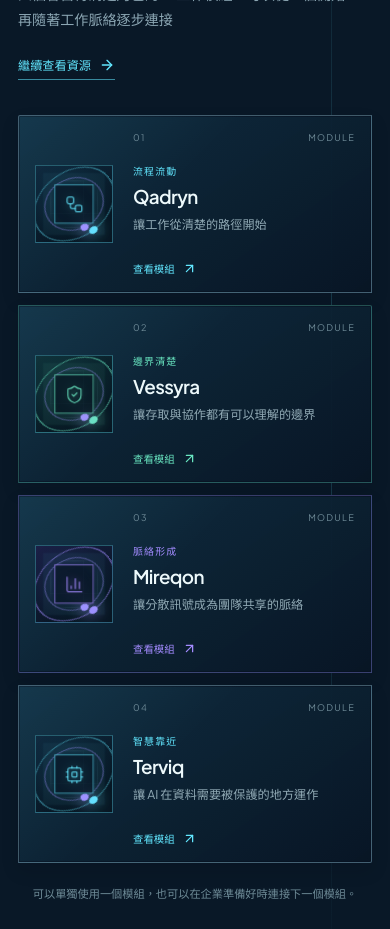
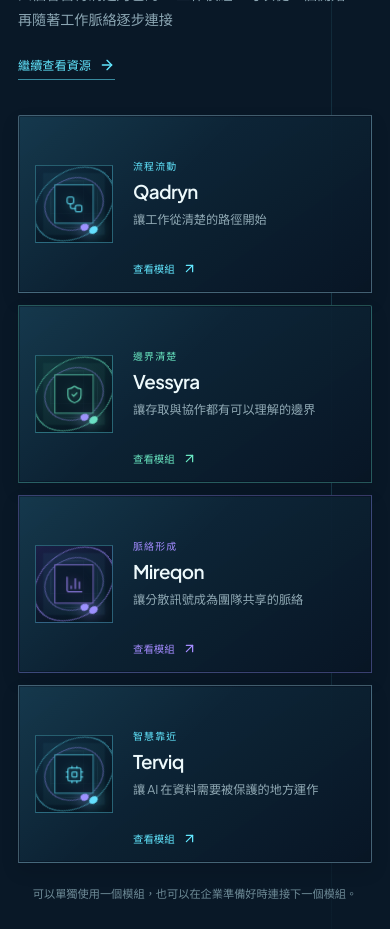
Before and after one commit to k129453497-byte/eryndex-tactile-systems, a React (Vite) app in the folder client/: page / in a window 390 px wide. Shown: the part 4900-5829 px from the top of the page. Built offline with nearby package versions, Linux system fonts and the light colour scheme.

Commit message:
remove module numbering from solution blocks

```diff
--- a/client/src/index.css
+++ b/client/src/index.css
@@ -609,7 +609,6 @@ html, body, button, input, select, textarea { font-family: var(--font-ui); }
 .solution-module::after { content: ""; position: absolute; top: 50%; right: -15px; width: 15px; height: 1px; background: rgba(98,231,255,.45); box-shadow: 0 0 9px rgba(98,231,255,.35); }
 .solution-module:last-child::after { display: none; }
 .solution-module:hover { border-color: rgba(98,231,255,.72); background: linear-gradient(145deg, rgba(21,64,83,.98), rgba(8,22,37,.98)); transform: translateY(-7px); }
-.solution-module-meta { position: relative; z-index: 2; display: flex; justify-content: space-between; color: #6d8996; font: .57rem "Plus Jakarta Sans", sans-serif; letter-spacing: .14em; }
 .solution-module-icon { position: relative; z-index: 2; display: block; width: 142px; height: 142px; flex: 0 0 auto; margin: 28px auto 22px; overflow: hidden; border: 1px solid rgba(98,231,255,.34); }
 .solution-module-icon::after { content: ""; position: absolute; z-index: 4; top: 50%; left: -10px; width: 20px; height: 1px; background: var(--cyan); box-shadow: 0 0 8px var(--cyan); }
 .solution-module-icon .solution-icon-orbit { width: 116px; height: 116px; }
@@ -632,7 +631,6 @@ html, body, button, input, select, textarea { font-family: var(--font-ui); }
   .solution-module-grid { grid-template-columns: 1fr; gap: 12px; margin-top: 4px; }
   .solution-module { display: grid; grid-template-columns: 82px minmax(0, 1fr); grid-template-rows: auto 1fr auto; gap: 8px 16px; min-height: 178px; padding: 16px; }
   .solution-module::after, .solution-module-icon::after { display: none; }
-  .solution-module-meta { grid-column: 2; grid-row: 1; }
   .solution-module-icon { grid-column: 1; grid-row: 1 / span 3; align-self: center; width: 78px; height: 78px; margin: 0; }
   .solution-module-icon .solution-icon-orbit { width: 66px; height: 66px; }
   .solution-module-icon .solution-icon-orbit.orbit-secondary { width: 52px; height: 52px; }
--- a/client/src/pages/Home.tsx
+++ b/client/src/pages/Home.tsx
@@ -259,7 +259,6 @@ export function Home() {
             const Icon = product.icon;
             const module = solutionModuleCopy[product.slug];
             return <Link href={`/products/${product.slug}`} className={`solution-module tone-${product.tone}`} key={product.slug}>
-              <div className="solution-module-meta"><span>{product.number}</span><span>MODULE</span></div>
               <div className={`solution-module-icon solution-product-fallback tone-${product.tone}`} aria-hidden="true"><div className="solution-icon-orbit orbit-primary" /><div className="solution-icon-orbit orbit-secondary" /><div className="solution-icon-core"><Icon size={26} strokeWidth={1.25} /></div></div>
               <div className="solution-module-copy"><p className="solution-module-label">{tx(module.label, lang)}</p><h3>{tx(product.name, lang)}</h3><p>{tx(module.summary, lang)}</p></div>
               <span className="solution-module-link">{lang === "en" ? "View module" : lang === "zh-CN" ? "查看模块" : "查看模組"}<ArrowUpRight size={15} /></span>
```
